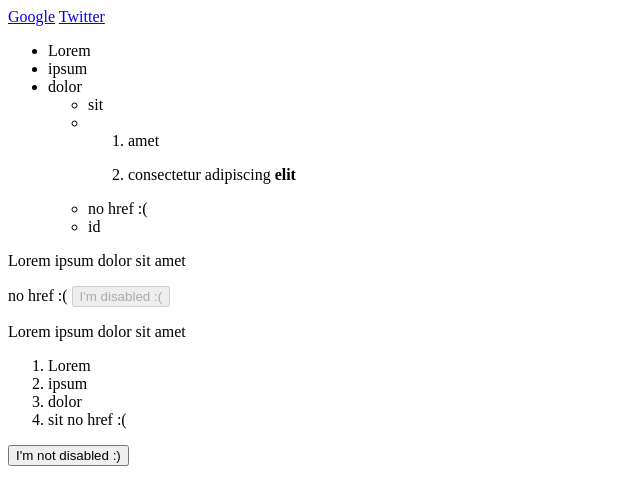
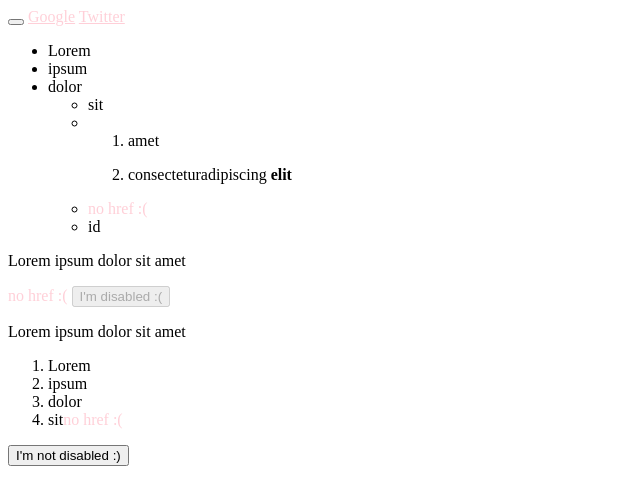
Before and after one commit to TomaszHoffman/front-zadania, a plain HTML site: page index.html in a window 1280 px wide. Shown: the whole page, without its empty margins (0-640 px from the left). Drawn offline with Linux system fonts and the light colour scheme.

Commit message:
Added classes to html using BEM.

```diff
--- a/index.html
+++ b/index.html
@@ -1,60 +1,54 @@
 <section>
-    <link rel="stylesheet" type="css/txt" href="style.css"/>
-    <main>
-      <a href="http://google.com">Google</a>
-      <a href="http://twitter.com" target="_blank">Twitter</a>
 
-      <ul>
-        <li>Lorem</li>
-        <li>ipsum</li>
-        <li>dolor</li>
-
-        <ul>
-          <li>sit</li>
-          <li>
-            <ol>
-              <li>amet</li>
-              <li>
-                <p>
-                  consectetur
-                  <span>adipiscing</span>
+  <link rel="stylesheet" type="text/css" href="style.css">
+  <main class="container">
+      <button class="hamburger"></button>
+    <a class="container__link" href="http://google.com">Google</a>
+    <a class="container__link" href="http://twitter.com" target="_blank">Twitter</a>
+    <ul class="container__list">
+      <li class="container__list-item">Lorem</li>
+      <li class="container__list-item">ipsum</li>
+      <li class="container__list-item">dolor</li>
+      <ul class="container__list container__list--mod">
+        <li class="container__list-item">sit</li>
+        <li class="container__list-item">
+          <ol class="container__list-item container__list-item--font">
+            <li class="container__list-item">amet</li>
+            <li class="container__list-item">
+              <p class="list__paragraph">consectetur<span>adipiscing</span>
                 <b>elit</b>
               </p>
             </li>
           </ol>
         </li>
-          <li>
-            <a>no href :(</a>
+        <li class="container__list-item">
+          <a class="container__link container__link--disabled">no href :(</a>
         </li>
-          <li>id</li>
+        <li class="container__list-item">id</li>
       </ul>
     </ul>
 
-      <p>Lorem ipsum dolor sit amet</p>
-
-      <a>no href :(</a>
-
-      <button disabled="true" name="button" type="button">
+    <p class="paragraph">Lorem ipsum dolor sit amet</p>
+    <a class="container__link container__link--disabled">no href :(</a>
+    <button class="button" disabled="true" name="button" type="button">
       I'm disabled :(
     </button>
   </main>
 </section>
 
-  <div>
-    <p>Lorem ipsum dolor sit amet</p>
+<div class="container">
+  <p class="container__paragraph">Lorem ipsum dolor sit amet</p>
 
-    <ol>
-      <li>Lorem</li>
-      <li>ipsum</li>
-      <li>dolor</li>
-      <li>
-        sit
-        <a>no href :(</a>
+  <ol class="container__list-item container__list-item--mod">
+    <li class="container__list-item">Lorem</li>
+    <li class="container__list-item">ipsum</li>
+    <li class="container__list-item">dolor</li>
+    <li class="container__link-item">sit<a class="container__link container__link--disabled">no href :(</a>
     </li>
   </ol>
 
   <form>
-      <button id="form-submit-button" name="button" type="submit">
+    <button class="button" type="submit">
       I'm not disabled :)
     </button>
   </form>
```
Lines whose indentation alone changed are shown as unchanged.
